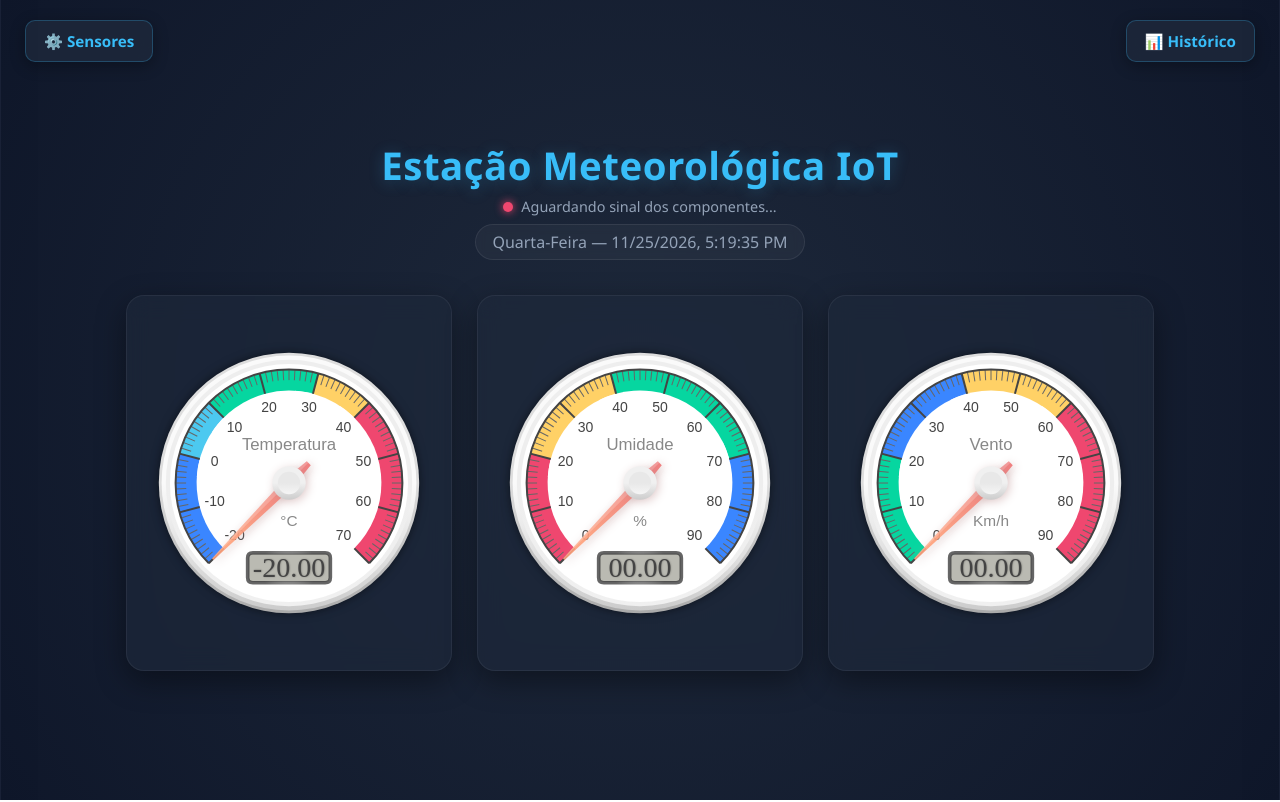
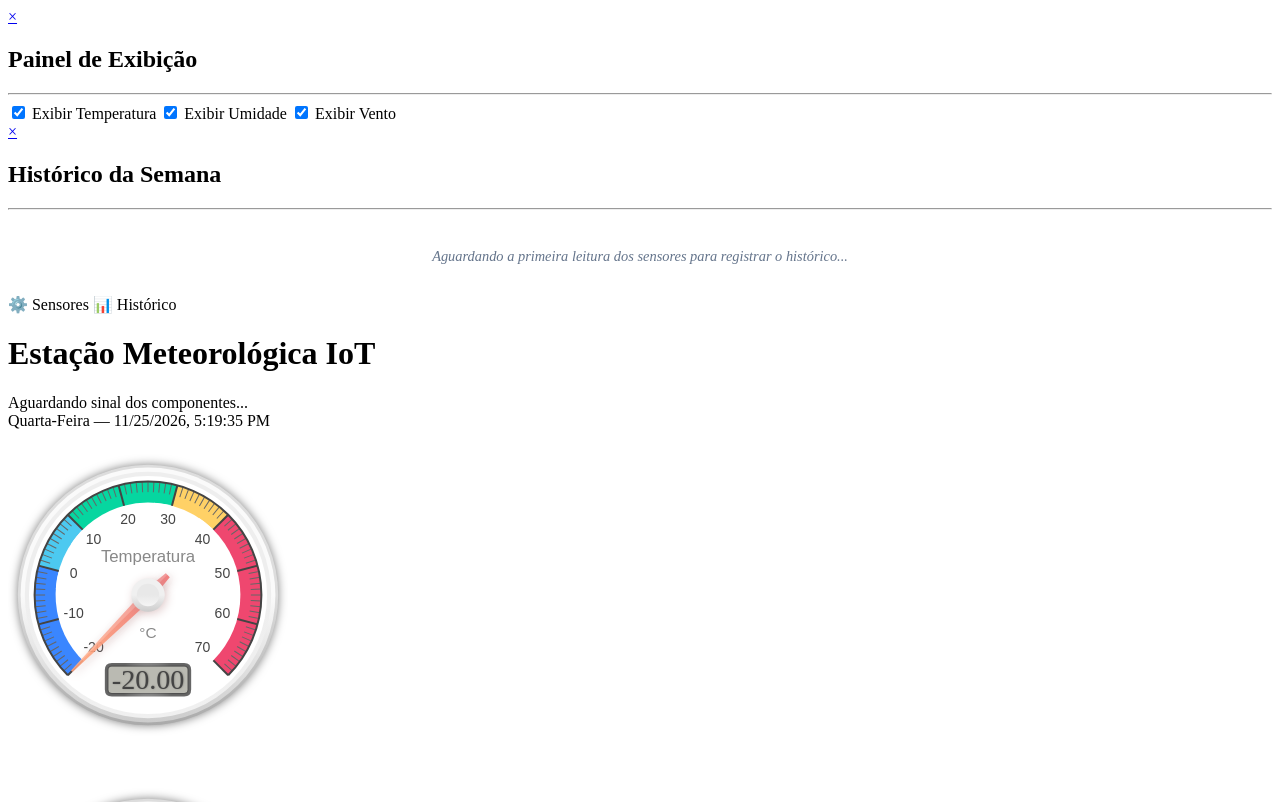
Before and after one commit to EvertonDevsystem/Clima, a plain HTML site: page index.html in a window 1280 px wide. Shown: the top 802 px of the page. Drawn offline with Linux system fonts and the light colour scheme; files that its build step writes are made by us from their sources; no server answers; files whose address does not match are found by name; a web font is replaced by a local one.

Commit message:
Remove multiple CSS styles from main.css
Removed extensive CSS styles for various components including body, buttons, sidebar, status indicators, and header.

```diff
--- a/main.css
+++ b/main.css
@@ -1,128 +1,4 @@
-* {
-    margin: 0;
-    padding: 0;
-    box-sizing: border-box;
-}
-
-body {
-    font-family: 'Segoe UI', system-ui, -apple-system, sans-serif;
-    background: radial-gradient(circle at center, #1e293b 0%, #0f172a 100%);
-    color: #f8fafc;
-    min-height: 100vh;
-    display: flex;
-    flex-direction: column;
-    align-items: center;
-    justify-content: center;
-    padding: 20px;
-    overflow-x: hidden;
-}
-
-/* Botões do Menu */
-.menu-btn {
-    position: absolute;
-    top: 20px;
-    font-size: 0.95rem;
-    font-weight: 600;
-    color: #38bdf8;
-    cursor: pointer;
-    background: rgba(30, 41, 59, 0.85);
-    border: 1px solid rgba(56, 189, 248, 0.25);
-    padding: 10px 18px;
-    border-radius: 10px;
-    box-shadow: 0 4px 15px rgba(0,0,0,0.3);
-    backdrop-filter: blur(8px);
-    transition: all 0.3s ease;
-    z-index: 10;
-}
-
-.menu-btn:hover {
-    background: rgba(56, 189, 248, 0.2);
-    border-color: rgba(56, 189, 248, 0.5);
-    transform: translateY(-2px);
-}
-
-.menu-btn-left { left: 25px; }
-.menu-btn-right { right: 25px; }
-
-/* Gavetas Laterais (Sidebar) */
-.sidebar {
-    height: 100%;
-    width: 0;
-    position: fixed;
-    z-index: 1000;
-    top: 0;
-    background-color: #0b1329;
-    overflow-x: hidden;
-    transition: width 0.35s cubic-bezier(0.4, 0, 0.2, 1);
-    padding-top: 70px;
-    box-shadow: 0 0 35px rgba(0,0,0,0.7);
-}
-
-.sidebar-left {
-    left: 0;
-    border-right: 1px solid rgba(255,255,255,0.06);
-}
-
-.sidebar-right {
-    right: 0;
-    border-left: 1px solid rgba(255,255,255,0.06);
-}
-
-.sidebar h2 {
-    color: #38bdf8;
-    font-size: 1.25rem;
-    padding: 0 22px;
-    margin-bottom: 5px;
-    font-weight: 600;
-}
-
-.menu-divider {
-    border: 0;
-    height: 1px;
-    background: rgba(255,255,255,0.1);
-    margin: 15px 22px;
-}
-
-.sidebar .close-btn {
-    position: absolute;
-    top: 18px;
-    right: 20px;
-    font-size: 28px;
-    color: #94a3b8;
-    text-decoration: none;
-    transition: color 0.2s;
-}
-
-.sidebar .close-btn:hover {
-    color: #fff;
-}
-
-/* Indicador de Status */
-.status-bar {
-    display: flex;
-    align-items: center;
-    justify-content: center;
-    gap: 8px;
-    margin-bottom: 8px;
-    font-size: 0.9rem;
-    color: #94a3b8;
-}
-
-.status-dot {
-    width: 10px;
-    height: 10px;
-    background-color: #ef476f;
-    border-radius: 50%;
-    box-shadow: 0 0 8px #ef476f;
-    transition: background-color 0.3s, box-shadow 0.3s;
-}
-
-.status-dot.active {
-    background-color: #06d6a0;
-    box-shadow: 0 0 10px #06d6a0;
-}
-
-/* Histórico Organizado em Cards Separados por Dias */
+/* Cards Individuais para os Dias da Semana no Histórico */
 .history-list {
     padding: 10px 20px;
     display: flex;
@@ -167,93 +43,3 @@ body {
     padding: 20px 10px;
     text-align: center;
 }
-
-/* Switches do Menu Esquerdo */
-.switch-container {
-    display: flex;
-    align-items: center;
-    padding: 12px 22px;
-    color: #e2e8f0;
-    font-size: 0.95rem;
-    cursor: pointer;
-    user-select: none;
-    transition: background 0.2s;
-}
-
-.switch-container:hover {
-    background: rgba(255, 255, 255, 0.04);
-}
-
-.switch-container input {
-    margin-right: 12px;
-    width: 17px;
-    height: 17px;
-    accent-color: #38bdf8;
-    cursor: pointer;
-}
-
-/* Cabeçalho */
-.header-container {
-    text-align: center;
-    margin-bottom: 35px;
-    margin-top: 10px;
-}
-
-h1 {
-    font-size: 2.4rem;
-    color: #38bdf8;
-    margin-bottom: 6px;
-    letter-spacing: 0.5px;
-    font-weight: 700;
-    text-shadow: 0 2px 15px rgba(56, 189, 248, 0.25);
-}
-
-.date-badge {
-    display: inline-block;
-    background: rgba(255, 255, 255, 0.04);
-    border: 1px solid rgba(255, 255, 255, 0.08);
-    padding: 6px 16px;
-    border-radius: 20px;
-    font-size: 1rem;
-    color: #94a3b8;
-    backdrop-filter: blur(5px);
-}
-
-/* Grid dos Medidores */
-.dashboard-grid {
-    display: flex;
-    flex-wrap: wrap;
-    gap: 25px;
-    justify-content: center;
-    max-width: 1100px;
-    width: 100%;
-}
-
-.card {
-    background: rgba(30, 41, 59, 0.65);
-    border: 1px solid rgba(255, 255, 255, 0.06);
-    border-radius: 18px;
-    padding: 22px;
-    box-shadow: 0 10px 30px rgba(0, 0, 0, 0.4);
-    backdrop-filter: blur(12px);
-    transition: transform 0.3s ease, box-shadow 0.3s ease;
-    display: flex;
-    justify-content: center;
-    align-items: center;
-}
-
-.card:hover {
-    transform: translateY(-4px);
-    box-shadow: 0 15px 35px rgba(56, 189, 248, 0.15);
-    border-color: rgba(56, 189, 248, 0.25);
-}
-
-@media (max-width: 900px) {
-    .dashboard-grid {
-        flex-direction: column;
-        align-items: center;
-    }
-    h1 {
-        font-size: 1.7rem;
-    }
-}
```
